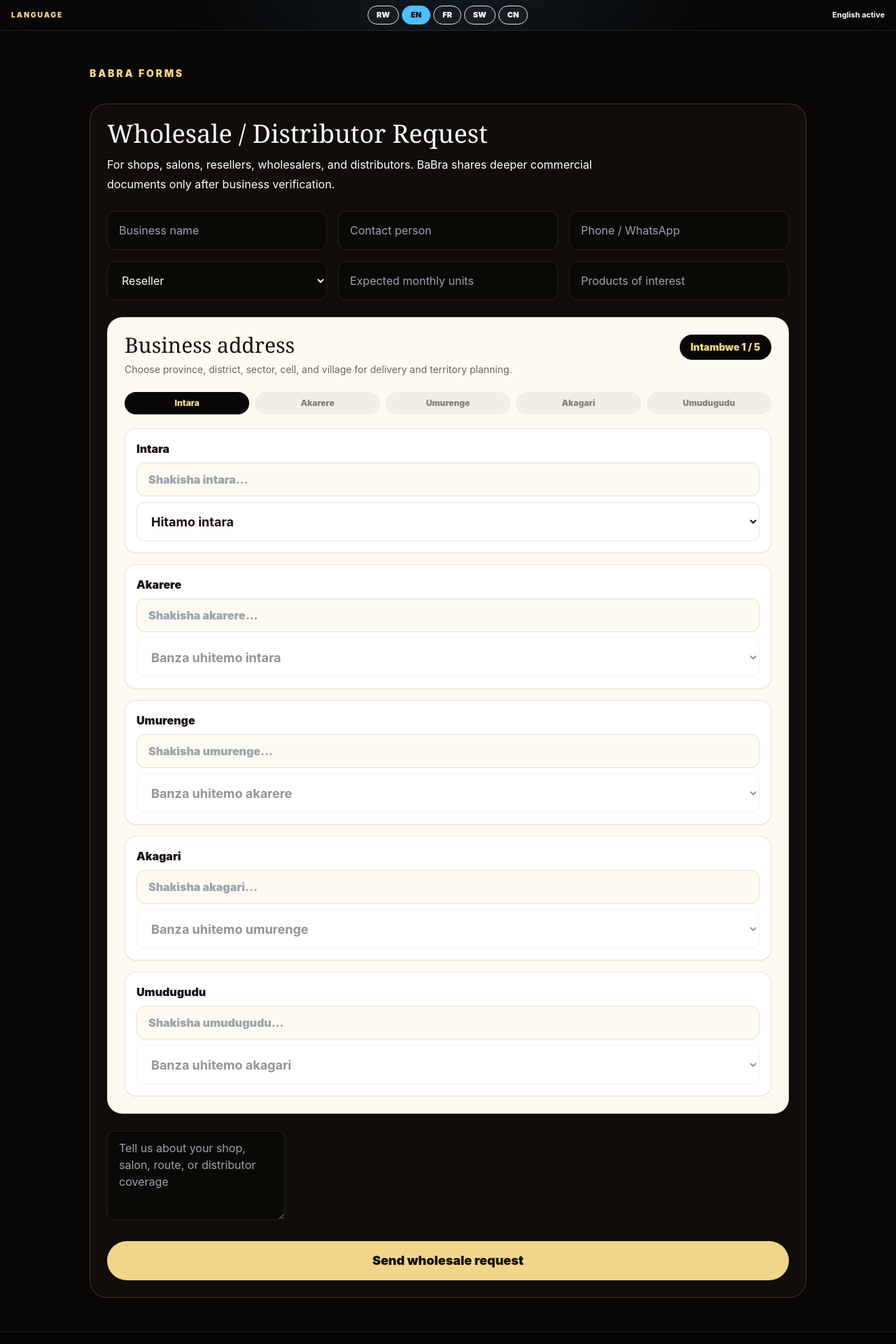
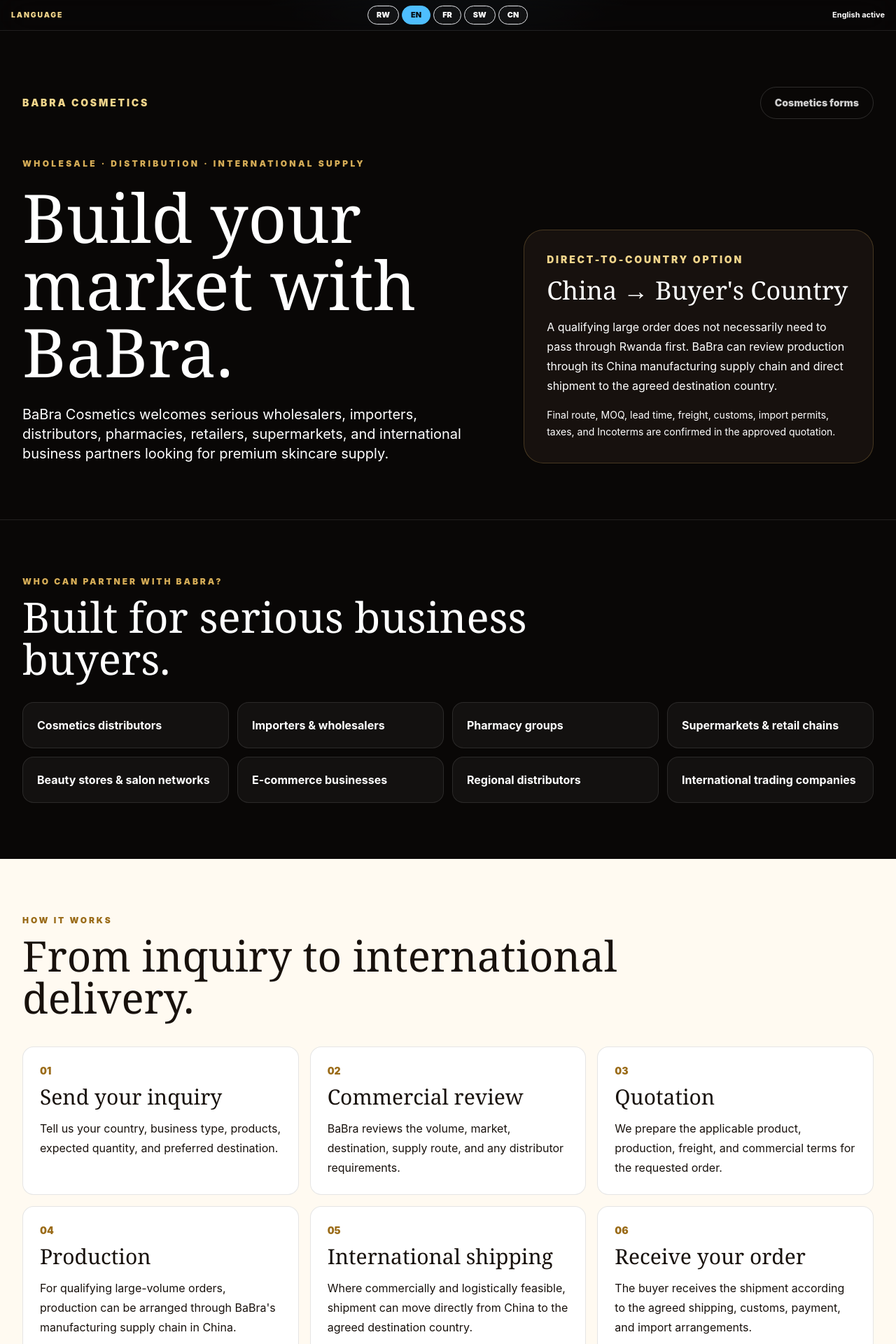
Before and after one commit to BaBraTv/babra-website-public, a Next.js app: page /wholesale-distributor in a window 1280 px wide. Shown: the top 1920 px of the page at 70% size. Built offline with nearby package versions, Linux system fonts and the light colour scheme.

Commit message:
Upgrade wholesale page for international direct shipment

```diff
--- a/app/wholesale-distributor/page.tsx
+++ b/app/wholesale-distributor/page.tsx
@@ -1,19 +1,139 @@
-import { WholesaleDistributorForm } from "../forms/FormsClient";
+import type { Metadata } from "next";
+import { WholesaleDistributorForm } from "./WholesaleDistributorForm";
 
-export const metadata = {
-  title: "Wholesale & Distributor Request | babra.store",
-  description: "Request BaBra wholesale, reseller, salon, shop, or distributor onboarding with Rwanda business address flow."
+export const metadata: Metadata = {
+  title: "BaBra Wholesale & International Distribution | babra.store",
+  description:
+    "Request BaBra Cosmetics wholesale, distributor, importer, bulk and container supply. Qualified large orders can be reviewed for direct shipment from China to the buyer's destination country.",
+  alternates: {
+    canonical: "https://www.babra.store/wholesale-distributor"
+  },
+  openGraph: {
+    title: "BaBra Wholesale & International Distribution",
+    description:
+      "Bulk skincare supply for wholesalers, importers and distributors, including direct-to-country shipment review for qualifying large orders.",
+    images: [{ url: "/media/logos/babra-logo.jpeg", width: 1200, height: 630, alt: "Official BaBra logo" }]
+  }
 };
+
+const partnerTypes = [
+  "Cosmetics distributors",
+  "Importers & wholesalers",
+  "Pharmacy groups",
+  "Supermarkets & retail chains",
+  "Beauty stores & salon networks",
+  "E-commerce businesses",
+  "Regional distributors",
+  "International trading companies"
+];
+
+const steps = [
+  ["01", "Send your inquiry", "Tell us your country, business type, products, expected quantity, and preferred destination."],
+  ["02", "Commercial review", "BaBra reviews the volume, market, destination, supply route, and any distributor requirements."],
+  ["03", "Quotation", "We prepare the applicable product, production, freight, and commercial terms for the requested order."],
+  ["04", "Production", "For qualifying large-volume orders, production can be arranged through BaBra's manufacturing supply chain in China."],
+  ["05", "International shipping", "Where commercially and logistically feasible, shipment can move directly from China to the agreed destination country."],
+  ["06", "Receive your order", "The buyer receives the shipment according to the agreed shipping, customs, payment, and import arrangements."]
+];
 
 export default function WholesaleDistributorPage() {
   return (
-    <main className="min-h-screen bg-[#090706] px-5 py-12 text-white md:px-8">
-      <div className="mx-auto max-w-5xl">
-        <a className="text-sm font-black uppercase tracking-[0.2em] text-[#f1d58b]" href="/forms">BaBra forms</a>
-        <div className="mt-8">
+    <main className="min-h-screen bg-[#090706] text-white">
+      <section className="border-b border-white/10 px-5 py-14 md:px-8 md:py-20">
+        <div className="mx-auto max-w-7xl">
+          <div className="flex flex-wrap items-center justify-between gap-4">
+            <a className="text-sm font-black uppercase tracking-[0.2em] text-[#f1d58b]" href="/cosmetics">
+              BaBra Cosmetics
+            </a>
+            <a className="rounded-full border border-white/15 px-5 py-3 text-sm font-black text-white/80" href="/forms/cosmetics">
+              Cosmetics forms
+            </a>
+          </div>
+
+          <div className="mt-14 grid gap-10 lg:grid-cols-[1.15fr_0.85fr] lg:items-end">
+            <div>
+              <p className="text-xs font-black uppercase tracking-[0.28em] text-[#d6ad57]">
+                Wholesale · Distribution · International supply
+              </p>
+              <h1 className="mt-5 max-w-5xl font-serif text-6xl leading-[0.92] md:text-8xl">
+                Build your market with BaBra.
+              </h1>
+              <p className="mt-7 max-w-3xl text-lg leading-8 text-white/66 md:text-xl">
+                BaBra Cosmetics welcomes serious wholesalers, importers, distributors, pharmacies, retailers, supermarkets, and international business partners looking for premium skincare supply.
+              </p>
+            </div>
+
+            <div className="rounded-[1.75rem] border border-[#d6ad57]/25 bg-[#17110e] p-6 md:p-8">
+              <p className="text-sm font-black uppercase tracking-[0.2em] text-[#f1d58b]">Direct-to-country option</p>
+              <h2 className="mt-4 font-serif text-4xl leading-none">China → Buyer&apos;s Country</h2>
+              <p className="mt-5 leading-7 text-white/64">
+                A qualifying large order does not necessarily need to pass through Rwanda first. BaBra can review production through its China manufacturing supply chain and direct shipment to the agreed destination country.
+              </p>
+              <p className="mt-4 text-sm leading-6 text-white/46">
+                Final route, MOQ, lead time, freight, customs, import permits, taxes, and Incoterms are confirmed in the approved quotation.
+              </p>
+            </div>
+          </div>
+        </div>
+      </section>
+
+      <section className="px-5 py-14 md:px-8 md:py-20">
+        <div className="mx-auto max-w-7xl">
+          <div className="max-w-3xl">
+            <p className="text-xs font-black uppercase tracking-[0.24em] text-[#d6ad57]">Who can partner with BaBra?</p>
+            <h2 className="mt-3 font-serif text-5xl leading-none md:text-6xl">Built for serious business buyers.</h2>
+          </div>
+
+          <div className="mt-8 grid gap-3 sm:grid-cols-2 lg:grid-cols-4">
+            {partnerTypes.map((item) => (
+              <div key={item} className="rounded-2xl border border-white/10 bg-white/[0.045] p-5 font-bold text-white/76">
+                {item}
+              </div>
+            ))}
+          </div>
+        </div>
+      </section>
+
+      <section className="bg-[#fffaf1] px-5 py-14 text-[#18110c] md:px-8 md:py-20">
+        <div className="mx-auto max-w-7xl">
+          <p className="text-xs font-black uppercase tracking-[0.24em] text-[#9a6b18]">How it works</p>
+          <h2 className="mt-3 max-w-4xl font-serif text-5xl leading-none md:text-6xl">From inquiry to international delivery.</h2>
+
+          <div className="mt-10 grid gap-4 md:grid-cols-2 lg:grid-cols-3">
+            {steps.map(([number, title, text]) => (
+              <article key={number} className="rounded-2xl border border-black/10 bg-white p-6">
+                <p className="text-sm font-black text-[#9a6b18]">{number}</p>
+                <h3 className="mt-3 font-serif text-3xl leading-none">{title}</h3>
+                <p className="mt-4 leading-7 text-black/62">{text}</p>
+              </article>
+            ))}
+          </div>
+        </div>
+      </section>
+
+      <section className="px-5 py-14 md:px-8 md:py-20">
+        <div className="mx-auto max-w-5xl">
           <WholesaleDistributorForm />
         </div>
-      </div>
+      </section>
+
+      <section className="border-t border-white/10 px-5 py-12 md:px-8">
+        <div className="mx-auto flex max-w-7xl flex-col gap-5 rounded-[1.75rem] border border-white/10 bg-white/[0.04] p-6 md:flex-row md:items-center md:justify-between md:p-8">
+          <div>
+            <p className="text-xs font-black uppercase tracking-[0.2em] text-[#f1d58b]">BaBra Cosmetics Ltd</p>
+            <h2 className="mt-2 font-serif text-4xl leading-none">International wholesale enquiries</h2>
+            <p className="mt-3 text-white/58">WhatsApp: +250 788 351 482 · babracosmeticsltd@gmail.com</p>
+          </div>
+          <a
+            className="inline-flex min-h-12 items-center justify-center rounded-full bg-[#f1d58b] px-6 font-black text-[#130d08]"
+            href="https://wa.me/250788351482?text=Hello%20BaBra%20Cosmetics%2C%20I%20want%20international%20wholesale%20information."
+            target="_blank"
+            rel="noopener noreferrer"
+          >
+            Start on WhatsApp
+          </a>
+        </div>
+      </section>
     </main>
   );
 }
```
